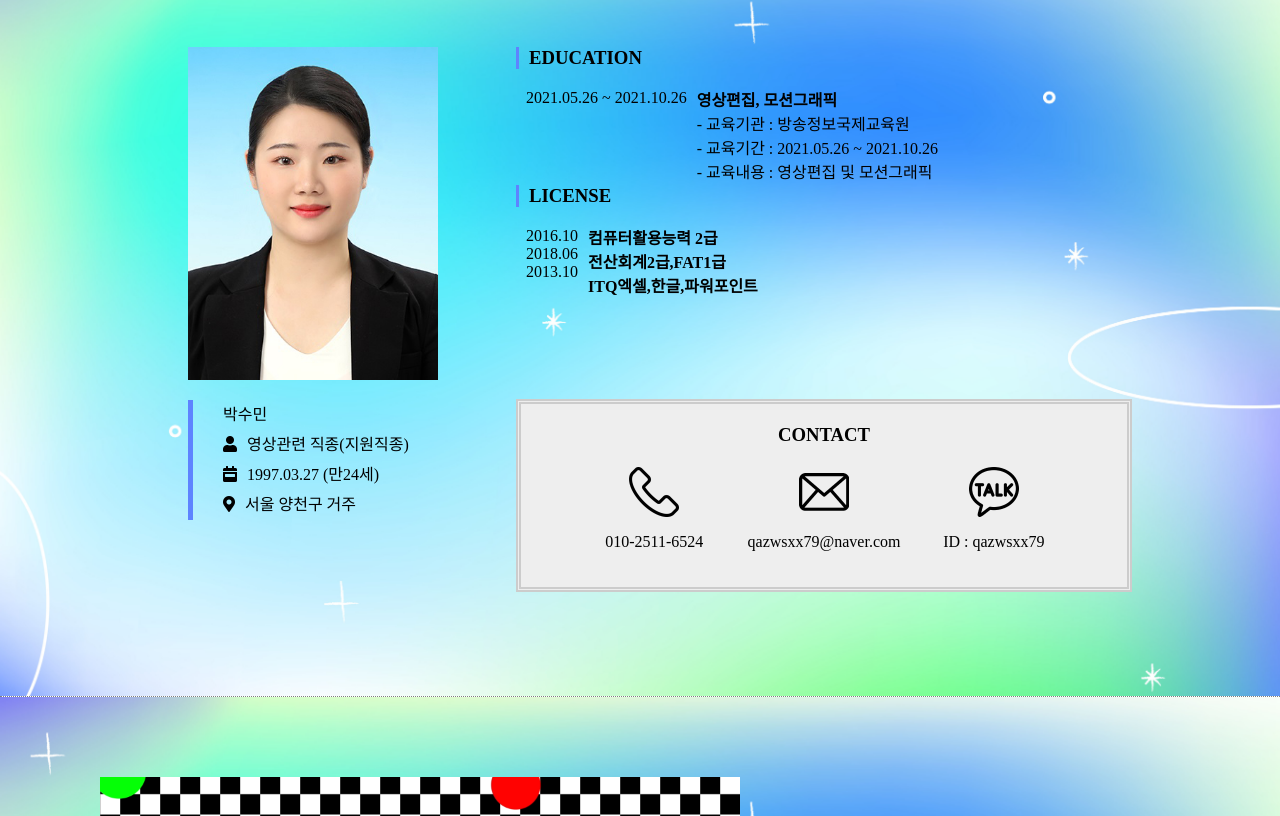
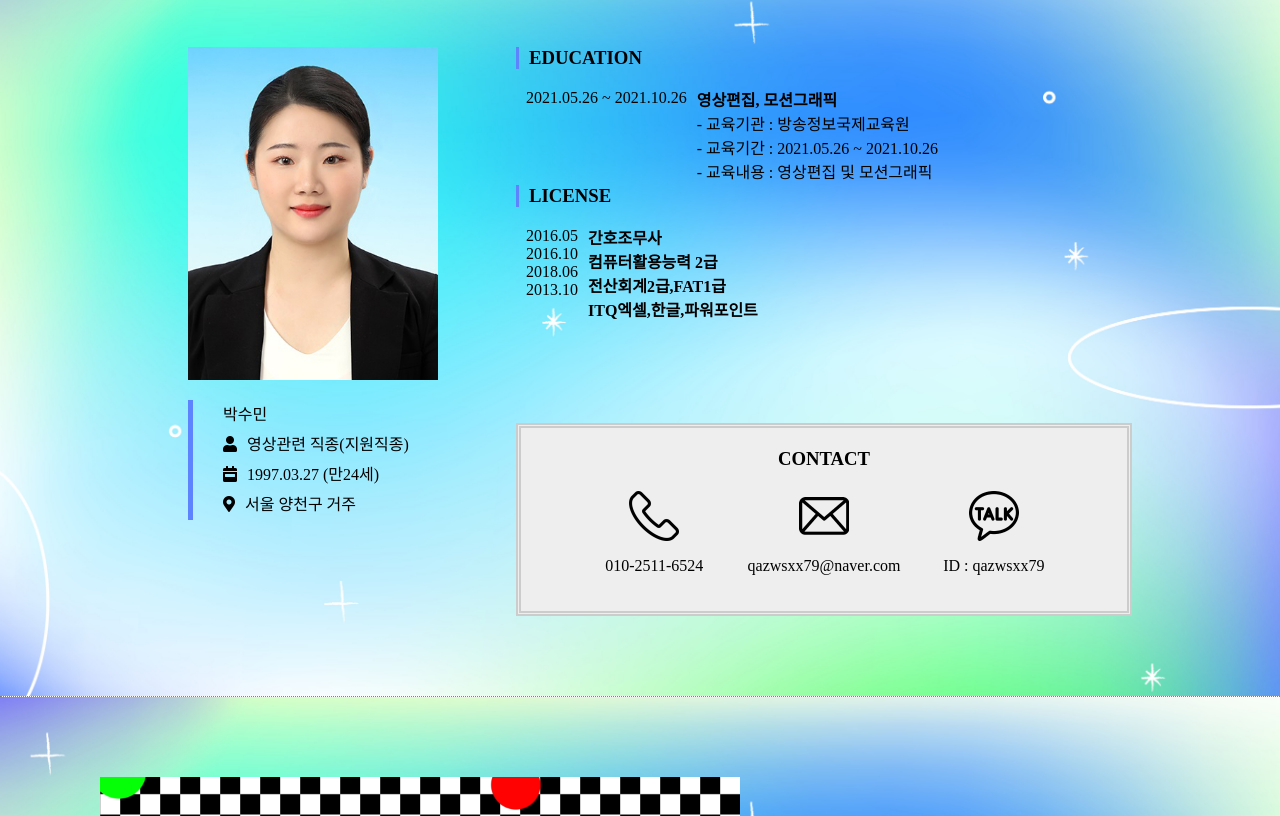
Before and after one commit to parksumin2/portfolio, a plain HTML site: page index.html in a window 1280 px wide. Shown: the part 903-1719 px from the top of the page. Drawn offline with Linux system fonts and the light colour scheme.

Commit message:
Add files via upload

```diff
--- a/index.html
+++ b/index.html
@@ -158,11 +158,13 @@
                 <div class="pr_box cer_box">
                     <h3 class="pr_title cet_title">LICENSE</h3>
                     <div class="pr_date cet_date">
+                        <div>2016.05</div>
                         <div>2016.10</div>
                         <div>2018.06</div>
                         <div>2013.10</div>
                     </div>
                     <div class="pr_txt cet_txt">
+                        <div>간호조무사</div>
                         <div>컴퓨터활용능력 2급</div>
                         <div>전산회계2급,FAT1급</div>
                         <div>ITQ엑셀,한글,파워포인트</div>
```
